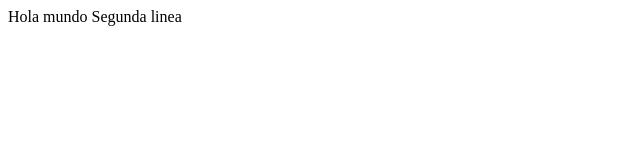
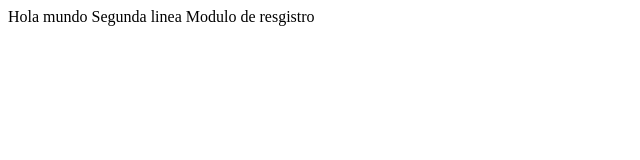
Before and after one commit to SETA48/TiendaSJC, a plain HTML site: page index.html in a window 1280 px wide. Shown: the whole page, without its empty margins (0-640 px from the left). Drawn offline with Linux system fonts and the light colour scheme.

Commit message:
se creara el modulo de registro

```diff
--- a/index.html
+++ b/index.html
@@ -9,5 +9,6 @@
 <body>
     Hola mundo
     Segunda linea
+    Modulo de resgistro
 </body>
 </html>
```
